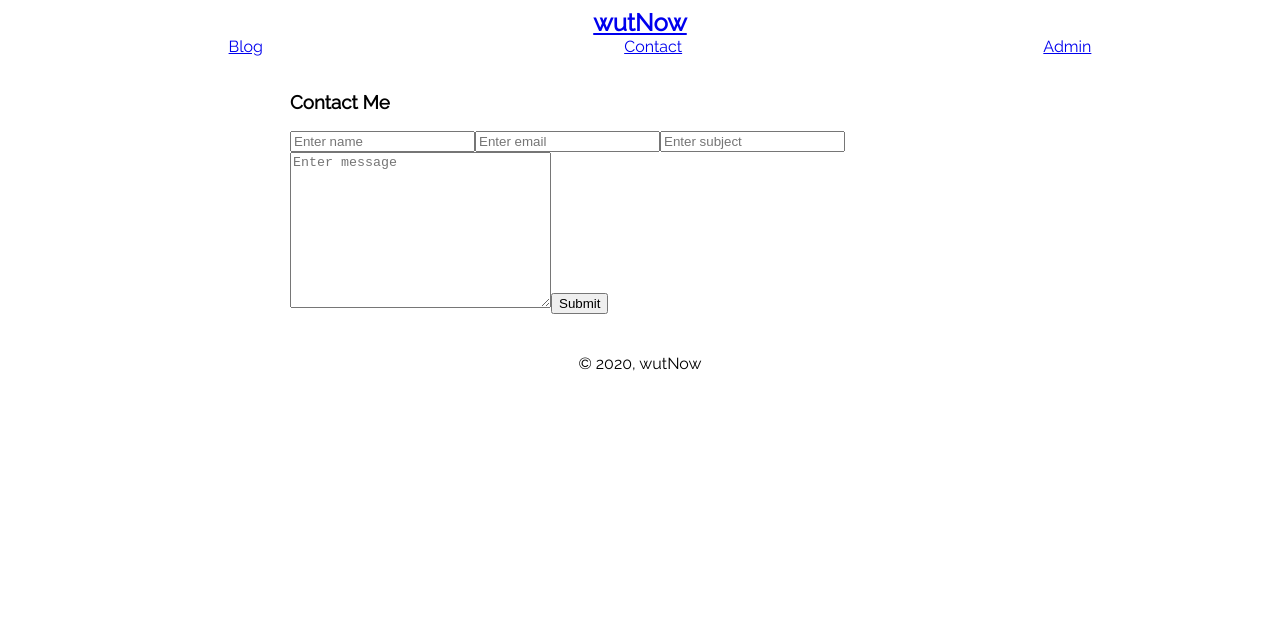
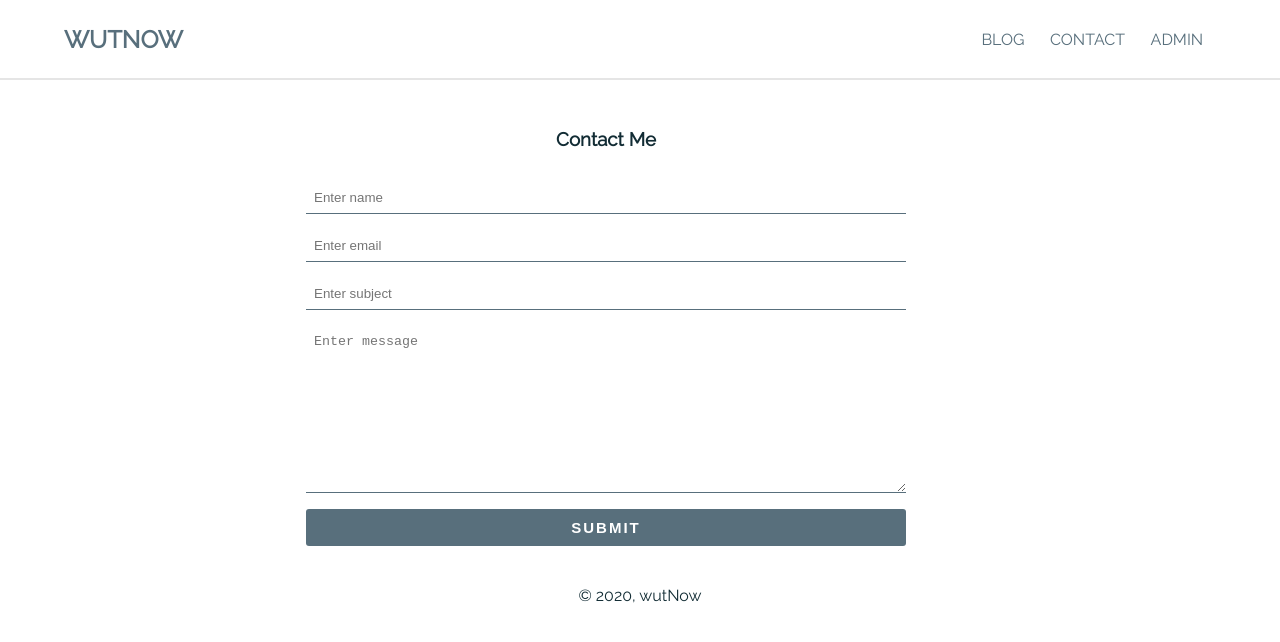
Before and after one commit to charley81/what-now, a Gatsby site: page /contact in a window 1280 px wide. Built offline with nearby package versions, Linux system fonts and the light colour scheme; Gatsby itself is replaced by a stand-in of ours; some packages are replaced by stand-ins of ours; a web font is replaced by a local one.

Commit message:
added styles to index blog page, created contact form and added styling

```diff
--- a/src/components/button.js
+++ b/src/components/button.js
@@ -15,12 +15,12 @@ const ButtonWrapper = styled.button`
   cursor: pointer;
   text-transform: uppercase;
   letter-spacing: 2px;
-
-  background: ${props => props.props.background || 'black'};
+  width: ${props => props.props.width};
+  background: ${props => props.props.background || 'var(--primaryColor)'};
   color: ${props => props.props.color || 'rgb(255, 255, 255)'};
   font-size: ${props => props.props.fontSize || '15px'};
   font-weight: ${props => props.props.fontWeight || '600'};
-  border-radius: ${props => props.props.radius || '6px'};
+  border-radius: ${props => props.props.radius || '3px'};
   margin-top: ${props => props.props.marginTop};
   margin-bottom: ${props => props.props.marginBottom};
 
--- a/src/components/layout.js
+++ b/src/components/layout.js
@@ -29,22 +29,35 @@ class Layout extends React.Component {
 
 const GlobalStyle = createGlobalStyle`
   :root {
-    --primaryColor: rgb(226,251,227);
+    --primaryColor: #586F7C;
+    --lightColor: #FFFFFF;
+    --darkColor: #122C34;
+  }
+
+  * {
+    box-sizing: border-box;
+    padding: 0;
+    margin: 0;
   }
 
   body {
     font-family: 'Raleway', sans-serif;
+    color: var(--darkColor);
+    background: var(--lightColor);
   }
 
   li {
     list-style: none;
   }
+
+  a {
+    text-decoration: none;
+    color: var(--primaryColor);
+  }
 `
-
 const Wrapper = styled.div`
   min-height: 100vh;
 `
-
 const Footer = styled.footer`
   text-align: center;
   margin: 24px;
--- /dev/null
+++ b/src/components/logo.js
@@ -0,0 +1,28 @@
+// Logo.js
+import React from 'react'
+import styled from 'styled-components'
+import { Link } from 'gatsby'
+
+const LogoWrap = styled.div`
+  margin: auto 0;
+  flex: 0 1 36px;
+
+  a {
+    color: var(--primaryColor);
+  }
+
+  @media (max-width: 768px) and (orientation: landscape) {
+    flex: 0 1 25px;
+  }
+`
+const Logo = () => {
+  return (
+    <LogoWrap>
+      <Link to="/">
+        <h1>wutNow</h1>
+      </Link>
+    </LogoWrap>
+  )
+}
+
+export default Logo
--- a/src/components/navbar.js
+++ b/src/components/navbar.js
@@ -1,43 +1,114 @@
-import React from 'react'
+import React, { useState } from 'react'
 import { Link } from 'gatsby'
+import Navlinks from './navlinks'
 import styled from 'styled-components'
+import Logo from './logo'
 
-const Navbar = () => (
-  <NavStyles>
-    <Link to="/">
-      <h1>wutNow</h1>
-    </Link>
+const Navbar = () => {
+  const [navOpen, setNavOpen] = useState(false)
 
-    <ul>
-      <Link to="/">
-        <li>Blog</li>
-      </Link>
-      <Link to="/contact">
-        <li>Contact</li>
-      </Link>
-      <Link to="/">
-        <li>Admin</li>
-      </Link>
-    </ul>
-  </NavStyles>
-)
+  return (
+    <Navigation>
+      <Logo />
+      <Toggle navOpen={navOpen} onClick={() => setNavOpen(!navOpen)}>
+        {navOpen ? <Hamburger open /> : <Hamburger />}
+      </Toggle>
+      {navOpen ? (
+        <Navbox>
+          <Navlinks />
+        </Navbox>
+      ) : (
+        <Navbox open>
+          <Navlinks />
+        </Navbox>
+      )}
+    </Navigation>
+  )
+}
 
 export default Navbar
 
-const NavStyles = styled.nav`
-  text-align: center;
+const Navigation = styled.nav`
+  height: 10vh;
+  display: flex;
+  background-color: #fff;
+  position: relative;
+  justify-content: space-between;
+  text-transform: uppercase;
+  border-bottom: 2px solid #33333320;
+  margin: 0 auto;
+  padding: 0 5vw;
+  z-index: 2;
+  align-self: center;
 
-  h1 {
-    margin: 0;
+  @media (max-width: 768px) {
+    position: sticky;
+    height: 8vh;
+    top: 0;
+    left: 0;
+    right: 0;
+    left: 0;
+  }
+`
+
+const Toggle = styled.div`
+  display: none;
+  height: 100%;
+  cursor: pointer;
+  padding: 0 10vw;
+
+  @media (max-width: 768px) {
+    display: flex;
+  }
+`
+
+const Navbox = styled.div`
+  display: flex;
+  height: 100%;
+  justify-content: flex-end;
+  align-items: center;
+
+  @media (max-width: 768px) {
+    flex-direction: column;
+    position: fixed;
+    width: 100%;
+    justify-content: flex-start;
+    padding-top: 10vh;
+    background-color: #fff;
+    transition: all 0.3s ease-in;
+    top: 8vh;
+    left: ${props => (props.open ? '-100%' : '0')};
+  }
+`
+
+const Hamburger = styled.div`
+  background-color: var(--primaryColor);
+  width: 30px;
+  height: 3px;
+  transition: all 0.3s linear;
+  align-self: center;
+  position: relative;
+  transform: ${props => (props.open ? 'rotate(-45deg)' : 'inherit')};
+
+  ::before,
+  ::after {
+    width: 30px;
+    height: 3px;
+    background-color: var(--primaryColor);
+    content: '';
+    position: absolute;
+    transition: all 0.3s linear;
   }
 
-  ul {
-    display: flex;
-    justify-content: space-around;
-    margin: 0;
+  ::before {
+    transform: ${props =>
+      props.open ? 'rotate(-90deg) translate(-10px, 0px)' : 'rotate(0deg)'};
+    top: -10px;
   }
 
-  li {
-    margin: 0;
+  ::after {
+    opacity: ${props => (props.open ? '0' : '1')};
+    transform: ${props => (props.open ? 'rotate(90deg) ' : 'rotate(0deg)')};
+    top: 10px;
   }
 `
--- /dev/null
+++ b/src/components/navlinks.js
@@ -0,0 +1,85 @@
+import React from 'react'
+import { Link } from 'gatsby'
+import styled from 'styled-components'
+
+const Navlinks = () => {
+  return (
+    <>
+      <NavItem to="/">
+        <li>Blog</li>
+      </NavItem>
+      <NavItem to="/contact">
+        <li>Contact</li>
+      </NavItem>
+      <NavItem>
+        <li>
+          <a
+            href="http://localhost:8000/admin"
+            target="_blank"
+            rel="noreferrer"
+          >
+            Admin
+          </a>
+        </li>
+      </NavItem>
+    </>
+  )
+}
+
+export default Navlinks
+
+const NavItem = styled(Link)`
+  text-decoration: none;
+  color: var(--primaryColor);
+  display: inline-block;
+  white-space: nowrap;
+  margin: 0 1vw;
+  transition: all 200ms ease-in;
+  position: relative;
+
+  a {
+    color: var(--primaryColor);
+
+    &:hover {
+      color: var(--darkColor);
+    }
+
+    :after {
+      position: absolute;
+      bottom: 0;
+      left: 0;
+      right: 0;
+      width: 0%;
+      content: '.';
+      color: transparent;
+      background: var(--primaryColor);
+      height: 1px;
+      transition: all 0.4s ease-in;
+    }
+  }
+
+  :after {
+    position: absolute;
+    bottom: 0;
+    left: 0;
+    right: 0;
+    width: 0%;
+    content: '.';
+    color: transparent;
+    background: var(--primaryColor);
+    height: 1px;
+    transition: all 0.4s ease-in;
+  }
+
+  :hover {
+    color: var(--darkColor);
+    ::after {
+      width: 100%;
+    }
+  }
+
+  @media (max-width: 768px) {
+    font-size: 1.5rem;
+    z-index: 6;
+  }
+`
--- a/src/pages/contact.js
+++ b/src/pages/contact.js
@@ -1,9 +1,11 @@
 import React from 'react'
 import Layout from '../components/layout'
 import Button from '../components/button'
+import styled from 'styled-components'
 
 const contact = () => (
   <Layout>
+    <ContactStyles>
       <h3>Contact Me</h3>
       <form>
         <input type="text" name="name" placeholder="Enter name" />
@@ -16,9 +18,30 @@ const contact = () => (
           rows="10"
           placeholder="Enter message"
         ></textarea>
-      <button>Submit</button>
+        <Button width="100%">Submit</Button>
       </form>
+    </ContactStyles>
   </Layout>
 )
 
 export default contact
+
+const ContactStyles = styled.div`
+  max-width: 600px;
+
+  h3 {
+    text-align: center;
+    margin: 2rem 0;
+  }
+
+  input,
+  textarea {
+    display: block;
+    width: 100%;
+    margin: 1rem 0;
+    padding: 0.5rem;
+    outline: transparent;
+    border: transparent;
+    border-bottom: 1px solid var(--primaryColor);
+  }
+`
```
Also changed, not shown: src/components/searchPosts.js (+60 -41 lines). Lines whose indentation alone changed are shown as unchanged.
